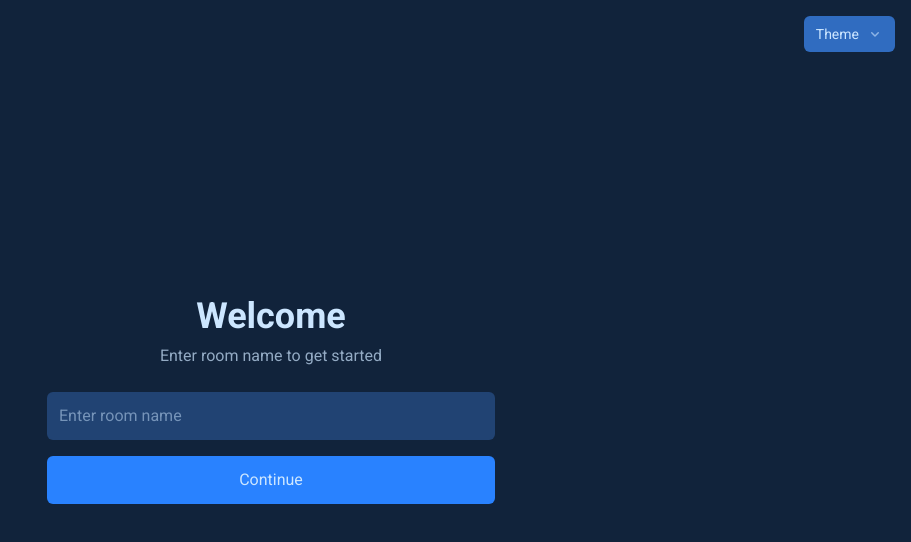
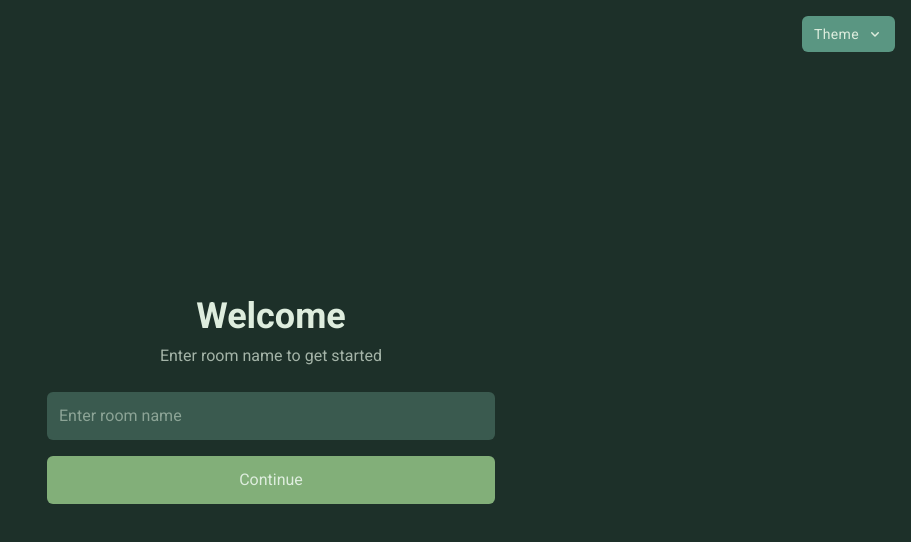
Before and after one commit to xhide341/morph-app, a React (Vite) app in the folder client/: page / in a window 1280 px wide. Shown: the top 542 px of the page, without its empty margins (369-1280 px from the left). Built offline with nearby package versions, Linux system fonts and the light colour scheme.

Commit message:
feat: improve theme ui

```diff
--- a/client/index.html
+++ b/client/index.html
@@ -1,5 +1,5 @@
 <!doctype html>
-<html lang="en" data-theme="ocean">
+<html lang="en">
   <head>
     <meta charset="UTF-8" />
     <link rel="icon" type="image/svg+xml" href="/vite.svg" />
--- a/client/src/components/header.tsx
+++ b/client/src/components/header.tsx
@@ -1,7 +1,18 @@
+import { useParams } from "react-router-dom";
+
+import { ShareButton } from "./share-button";
+import ThemeToggle from "./theme-toggle";
+
 export const Header = () => {
+  const { roomId } = useParams<{ roomId: string }>();
   return (
     <div className="flex w-full items-center justify-between p-4">
       <h1 className="text-2xl font-bold">Logo</h1>
+
+      <div className="flex items-center gap-2">
+        <ShareButton roomId={roomId || ""} />
+        <ThemeToggle />
+      </div>
     </div>
   );
 };
--- a/client/src/components/theme-toggle.tsx
+++ b/client/src/components/theme-toggle.tsx
@@ -3,27 +3,39 @@ import { ChevronDownIcon } from "@heroicons/react/16/solid";
 import { switchTheme } from "../utils/theme-switch.ts";
 
 export const ThemeToggle = () => {
-  const themes = ["coffee", "forest", "ocean"];
+  const themes = [
+    "coffee",
+    "forest",
+    "ocean",
+    "sunset",
+    "mint",
+    "lavender",
+    "arctic",
+    "desert",
+  ];
 
   return (
     <div className="flex">
       <Menu>
-        <MenuButton className="bg-primary hover:bg-primary/80 text-foreground inline-flex cursor-pointer items-center gap-2 rounded-md px-3 py-2 text-sm focus:outline-none data-[focus]:outline-1 data-[focus]:outline-[var(--color-foreground)] data-[hover]:bg-[var(--color-secondary)] data-[open]:bg-[var(--color-secondary)]">
+        <MenuButton className="bg-primary hover:bg-primary/80 text-foreground data-[focus]:outline-foreground data-[open]:bg-secondary inline-flex cursor-pointer items-center gap-2 rounded-md px-3 py-2 text-sm tracking-wide focus:outline-none data-[focus]:outline-1">
           Theme
-          <ChevronDownIcon className="size-4 fill-[var(--color-foreground)]/60" />
+          <ChevronDownIcon className="size-4 fill-[var(--color-foreground)]" />
         </MenuButton>
 
         <MenuItems
           transition
           anchor="bottom"
-          className="w-52 origin-top-right rounded-xl border border-[var(--color-secondary)] bg-[var(--color-primary)] p-1 text-sm/6 transition duration-100 ease-out [--anchor-gap:var(--spacing-1)] focus:outline-none data-[closed]:scale-95 data-[closed]:opacity-0"
+          className="border-secondary bg-primary/50 max-h-[300px] w-32 origin-top-right overflow-y-auto rounded-lg border p-1 text-sm/6 backdrop-blur-lg transition duration-100 ease-out [--anchor-gap:var(--spacing-1)] focus:outline-none data-[closed]:scale-95 data-[closed]:opacity-0"
         >
           {themes.map((theme) => (
             <MenuItem key={theme}>
               <button
                 onClick={() => switchTheme(theme)}
-                className="group flex w-full items-center gap-2 rounded-lg px-3 py-1.5 text-[var(--color-foreground)] data-[focus]:bg-[var(--color-secondary)]"
+                className={`group text-foreground data-[focus]:bg-secondary hover:bg-secondary/50 flex w-full items-center gap-2 rounded-md px-3 py-1.5 text-sm tracking-wide capitalize peer-hover:data-[focus]:bg-transparent`}
               >
+                <div
+                  className={`bg-primary-hint size-3 rounded-full theme-${theme}-hint`}
+                />
                 {theme}
               </button>
             </MenuItem>
--- a/client/src/main.tsx
+++ b/client/src/main.tsx
@@ -1,6 +1,9 @@
-import { StrictMode } from "react";
 import { createRoot } from "react-dom/client";
 import App from "./App.tsx";
 import "./styles/globals.css";
+import { initTheme } from "./utils/theme-switch";
+
+// initialize theme from localStorage
+initTheme();
 
 createRoot(document.getElementById("root")!).render(<App />);
--- a/client/src/pages/room.tsx
+++ b/client/src/pages/room.tsx
@@ -68,10 +68,6 @@ export const RoomPage = () => {
     <div className="font-roboto relative mx-auto flex h-dvh max-h-dvh w-full max-w-2xl flex-col bg-[var(--color-background)] p-4 text-[var(--color-foreground)]">
       <UserModal isOpen={showModal} onJoin={handleJoin} onSkip={handleSkip} />
       <Header />
-      <div className="fixed top-4 right-6 flex items-center gap-2">
-        <ShareButton roomId={roomId || ""} />
-        <ThemeToggle />
-      </div>
       <div className="mx-auto flex w-full max-w-3xl flex-col">
         <Clock addActivity={addActivity} latestActivity={latestTimerActivity} />
       </div>
--- a/client/src/styles/globals.css
+++ b/client/src/styles/globals.css
@@ -7,6 +7,7 @@
     --primary: hsl(160, 25%, 47%); /* Medium */
     --secondary: hsl(160, 22%, 29%); /* Dark */
     --accent: hsl(110, 25%, 58%); /* Medium-light */
+    --primary-hint: hsl(160, 25%, 47%);
   }
 
   [data-theme="coffee"] {
@@ -15,6 +16,7 @@
     --primary: hsl(25, 25%, 47%); /* Medium */
     --secondary: hsl(20, 32%, 29%); /* Dark */
     --accent: hsl(20, 30%, 58%); /* Medium-light */
+    --primary-hint: hsl(25, 25%, 47%);
   }
 
   [data-theme="forest"] {
@@ -23,6 +25,7 @@
     --primary: hsl(160, 25%, 47%); /* Medium */
     --secondary: hsl(160, 22%, 29%); /* Dark */
     --accent: hsl(110, 25%, 58%); /* Medium-light */
+    --primary-hint: hsl(160, 25%, 47%);
   }
 
   [data-theme="ocean"] {
@@ -31,6 +34,77 @@
     --primary: hsl(215, 60%, 47%); /* Medium */
     --secondary: hsl(215, 55%, 29%); /* Dark */
     --accent: hsl(215, 100%, 58%); /* Medium-light */
+    --primary-hint: hsl(215, 60%, 47%);
+  }
+
+  [data-theme="sunset"] {
+    --background: hsl(340, 30%, 15%);
+    --foreground: hsl(350, 30%, 90%);
+    --primary: hsl(345, 40%, 47%); /* Medium */
+    --secondary: hsl(340, 35%, 29%); /* Dark */
+    --accent: hsl(15, 60%, 58%); /* Medium-light */
+    --primary-hint: hsl(345, 40%, 47%);
+  }
+
+  [data-theme="mint"] {
+    --background: hsl(165, 35%, 15%);
+    --foreground: hsl(160, 40%, 90%);
+    --primary: hsl(165, 45%, 47%); /* Medium */
+    --secondary: hsl(165, 40%, 29%); /* Dark */
+    --accent: hsl(140, 35%, 58%); /* Medium-light */
+    --primary-hint: hsl(165, 45%, 47%);
+  }
+
+  [data-theme="lavender"] {
+    --background: hsl(270, 25%, 15%);
+    --foreground: hsl(275, 30%, 90%);
+    --primary: hsl(270, 30%, 47%); /* Medium */
+    --secondary: hsl(270, 25%, 29%); /* Dark */
+    --accent: hsl(280, 35%, 58%); /* Medium-light */
+    --primary-hint: hsl(270, 30%, 47%);
+  }
+
+  [data-theme="arctic"] {
+    --background: hsl(200, 35%, 15%);
+    --foreground: hsl(195, 40%, 90%);
+    --primary: hsl(200, 40%, 47%); /* Medium */
+    --secondary: hsl(200, 35%, 29%); /* Dark */
+    --accent: hsl(190, 45%, 58%); /* Medium-light */
+    --primary-hint: hsl(200, 40%, 47%);
+  }
+
+  [data-theme="desert"] {
+    --background: hsl(30, 35%, 15%);
+    --foreground: hsl(35, 40%, 90%);
+    --primary: hsl(30, 40%, 47%); /* Medium */
+    --secondary: hsl(30, 35%, 29%); /* Dark */
+    --accent: hsl(45, 45%, 58%); /* Medium-light */
+    --primary-hint: hsl(30, 40%, 47%);
+  }
+
+  .theme-coffee-hint {
+    background-color: hsl(25, 25%, 47%) !important;
+  }
+  .theme-forest-hint {
+    background-color: hsl(160, 25%, 47%) !important;
+  }
+  .theme-ocean-hint {
+    background-color: hsl(215, 60%, 47%) !important;
+  }
+  .theme-sunset-hint {
+    background-color: hsl(345, 40%, 47%) !important;
+  }
+  .theme-mint-hint {
+    background-color: hsl(165, 45%, 47%) !important;
+  }
+  .theme-lavender-hint {
+    background-color: hsl(270, 30%, 47%) !important;
+  }
+  .theme-arctic-hint {
+    background-color: hsl(200, 40%, 47%) !important;
+  }
+  .theme-desert-hint {
+    background-color: hsl(30, 40%, 47%) !important;
   }
 }
 
```
